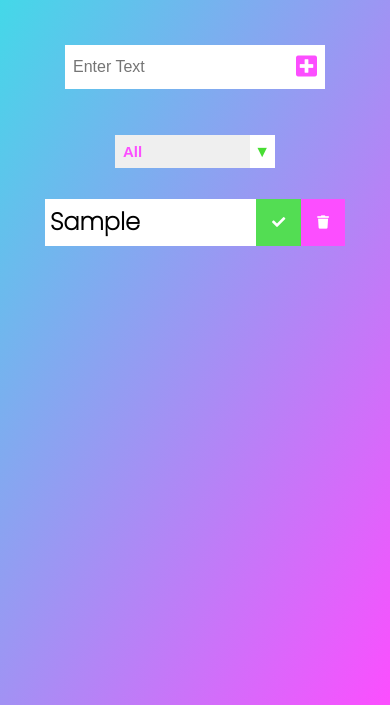
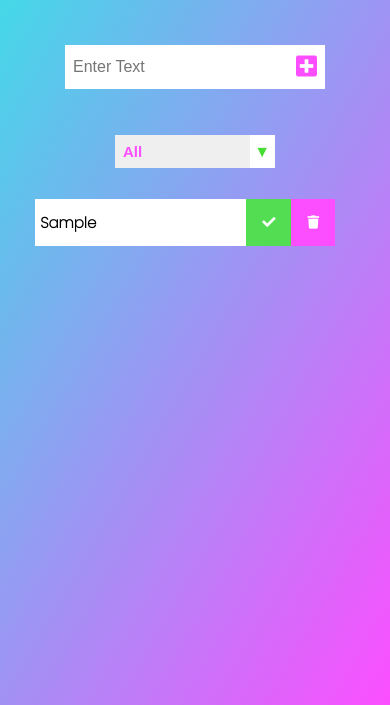
Before and after one commit to chaitanya-perikila/ToDoList, a website: page files/index.html in a window 390 px wide. Both pictures are taken after typing "Sample" into the empty fields and a click on the button 306 px from the left and 205 px from the top of the page. Shown: the part 139-844 px from the top of the page. Drawn offline with Linux system fonts and the light colour scheme.

Commit message:
responsiveness in mobile

```diff
--- a/files/style.css
+++ b/files/style.css
@@ -163,4 +163,15 @@ select {
   form input {
     font-size: 1rem;
   }
+  .todo {
+    width: 38vh;
+    min-width: 30%;
+    margin-bottom: 0.5px;
+    padding: 0.5px;
+  }
+  .todo-item {
+    display: flex;
+    align-items: center;
+    font-size: 15px;
+  }
 }
```
